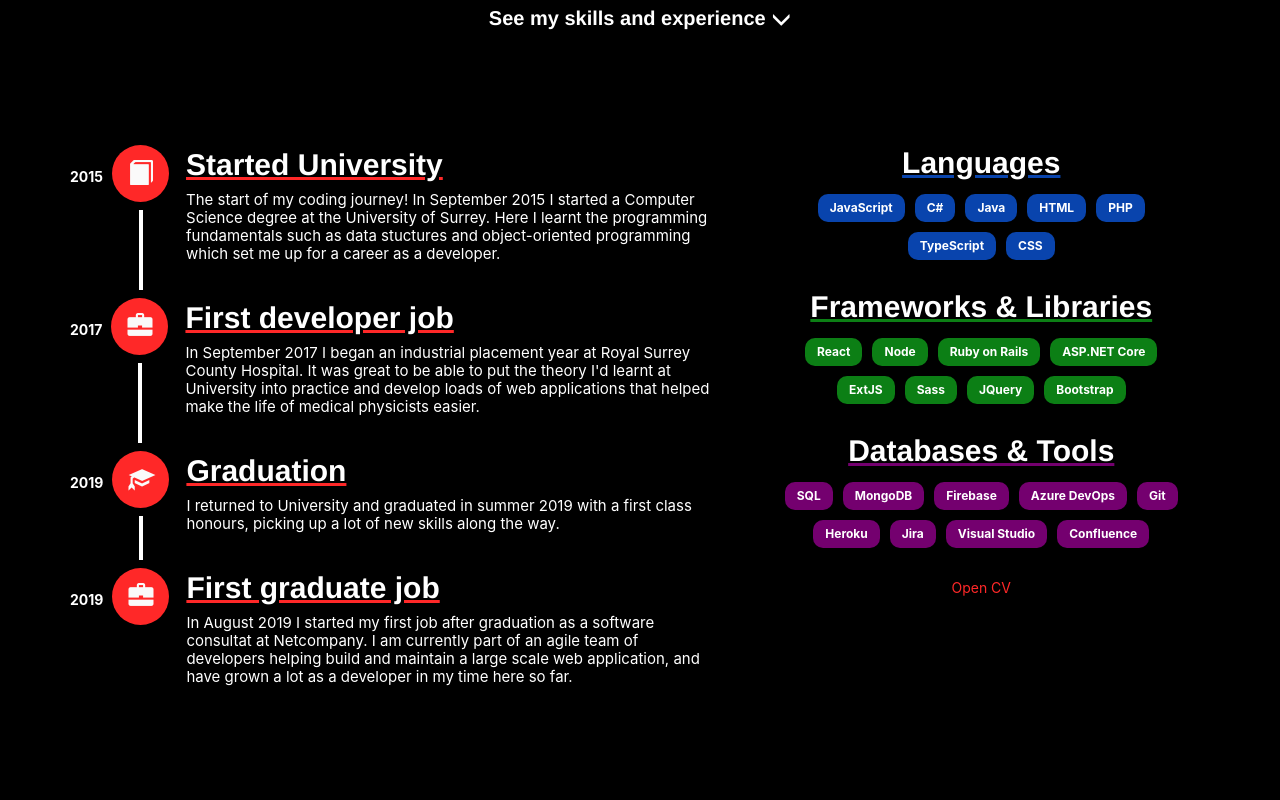
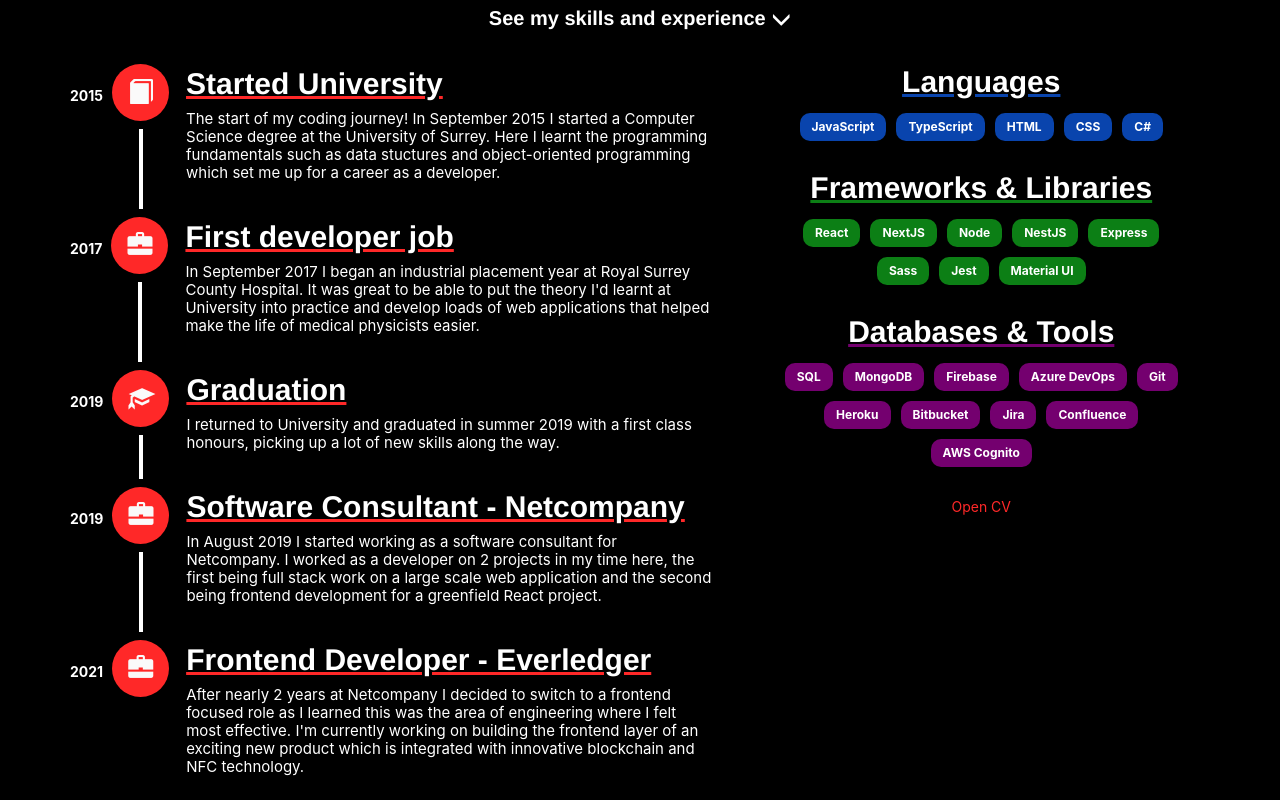
Before and after one commit to Berkan1/Berkan-Portfolio, a React (Create React App) app: page / in a window 1280 px wide. Shown: the part 760-1560 px from the top of the page. Built offline with nearby package versions, Linux system fonts and the light colour scheme; some icons are missing.

Commit message:
2021 updates

```diff
--- a/src/components/about-me.js
+++ b/src/components/about-me.js
@@ -6,11 +6,10 @@
       <Container>
         <img src={process.env.PUBLIC_URL + '/profile-pic.jpg'} alt='Berkan' className='profile'/>
         <article>
-          <p>Hi there! I'm <span>Berkan</span>, a <span>software developer</span> from London with over <span>2
+          <p>Hi there! I'm <span>Berkan</span>, a <span>frontend developer</span> from London with over <span>3
             years</span> of professional experience creating interactive web applications.
           </p><br/>
-          <p>My strengths are <span>full stack/front end development</span>, and I'm a big fan
-            of using tools like <span>React</span> to build software that can enrich the lives of others!
+          <p>I'm a big fan of using tools like <span>React</span> to build reliable, responsive and performant software that can make a positive social impact!
           </p>
         </article>
         <a href="#skills"><p className='link'>See my skills and experience <i className="glyphicon glyphicon-menu-down"></i></p></a>
--- a/src/components/experience.js
+++ b/src/components/experience.js
@@ -5,63 +5,32 @@
 function Experience() {
   return (
     <Timeline>
-      <TimelineItem>
-        <TimelineOppositeContent>
-          2015
-        </TimelineOppositeContent>
-        <TimelineSeparator>
-          <TimelineDot><i className="glyphicon glyphicon-book"></i></TimelineDot>
-          <TimelineConnector />
-        </TimelineSeparator>
-        <TimelineContent>
-          <Paper elevation={3}>
-            <h2>Started University</h2><p>The start of my coding journey! In September 2015 I started a Computer Science degree at the University of Surrey. Here I learnt the programming fundamentals such as data stuctures and object-oriented programming which set me up for a career as a developer.</p>
-          </Paper>
-        </TimelineContent>
-      </TimelineItem>
-      <TimelineItem>
-        <TimelineOppositeContent>
-          2017
-        </TimelineOppositeContent>
-        <TimelineSeparator>
-          <TimelineDot><i className="glyphicon glyphicon-briefcase"></i></TimelineDot>
-          <TimelineConnector />
-        </TimelineSeparator>
-        <TimelineContent>
-          <Paper elevation={3}>
-            <h2>First developer job</h2><p>In September 2017 I began an industrial placement year at Royal Surrey County Hospital. It was great to be able to put the theory I'd learnt at University into practice and develop loads of web applications that helped make the life of medical physicists easier.</p>
-          </Paper>
-        </TimelineContent>
-      </TimelineItem>
-      <TimelineItem>
-        <TimelineOppositeContent>
-          2019
-        </TimelineOppositeContent>
-        <TimelineSeparator>
-          <TimelineDot><i className="glyphicon glyphicon-education"></i></TimelineDot>
-          <TimelineConnector />
-        </TimelineSeparator>
-        <TimelineContent>
-          <Paper elevation={3}>
-            <h2>Graduation</h2><p>I returned to University and graduated in summer 2019 with a first class honours, picking up a lot of new skills along the way.</p>
-          </Paper>
-        </TimelineContent>
-      </TimelineItem>
-      <TimelineItem>
-        <TimelineOppositeContent>
-          2019
-        </TimelineOppositeContent>
-        <TimelineSeparator>
-          <TimelineDot><i className="glyphicon glyphicon-briefcase"></i></TimelineDot>
-        </TimelineSeparator>
-        <TimelineContent>
-          <Paper elevation={3}>
-            <h2>First graduate job</h2><p>In August 2019 I started my first job after graduation as a software consultat at Netcompany. I am currently part of an agile team of developers helping build and maintain a large scale web application, and have grown a lot as a developer in my time here so far.</p>
-           </Paper>
-        </TimelineContent>
-      </TimelineItem>
+      {TimelineObject("2015", "Started University", "The start of my coding journey! In September 2015 I started a Computer Science degree at the University of Surrey. Here I learnt the programming fundamentals such as data stuctures and object-oriented programming which set me up for a career as a developer.", "glyphicon glyphicon-book")}
+      {TimelineObject("2017", "First developer job", "In September 2017 I began an industrial placement year at Royal Surrey County Hospital. It was great to be able to put the theory I'd learnt at University into practice and develop loads of web applications that helped make the life of medical physicists easier.", "glyphicon glyphicon-briefcase")}
+      {TimelineObject('2019', 'Graduation', "I returned to University and graduated in summer 2019 with a first class honours, picking up a lot of new skills along the way.", "glyphicon glyphicon-education")}
+      {TimelineObject('2019', 'Software Consultant - Netcompany', 'In August 2019 I started working as a software consultant for Netcompany. I worked as a developer on 2 projects in my time here, the first being full stack work on a large scale web application and the second being frontend development for a greenfield React project.', 'glyphicon glyphicon-briefcase')}
+      {TimelineObject('2021', 'Frontend Developer - Everledger', "After nearly 2 years at Netcompany I decided to switch to a frontend focused role as I learned this was the area of engineering where I felt most effective. I'm currently working on building the frontend layer of an exciting new product which is integrated with innovative blockchain and NFC technology.", "glyphicon glyphicon-briefcase", true)}
     </Timeline>
   );
 }
 
+function TimelineObject(year, title, description, icon, final){
+  return (
+    <TimelineItem>
+      <TimelineOppositeContent>
+        {year}
+      </TimelineOppositeContent>
+      <TimelineSeparator>
+        <TimelineDot><i className={icon}></i></TimelineDot>
+        {!final && <TimelineConnector />}
+      </TimelineSeparator>
+      <TimelineContent>
+        <Paper elevation={3}>
+          <h2>{title}</h2><p>{description}</p>
+          </Paper>
+      </TimelineContent>
+    </TimelineItem>
+  );
+}
+
 export default Experience;
--- a/src/components/projects.js
+++ b/src/components/projects.js
@@ -21,7 +21,9 @@
             </section>
           </Col>
           <Col sm={6} md={6} lg={6}>
-            <img src={process.env.PUBLIC_URL + '/watchthis-pic.png'} alt='WatchThis website'/>
+            <a href='https://watch-this-project.herokuapp.com/' target='_blank' rel="noreferrer">
+              <img src={process.env.PUBLIC_URL + '/watchthis-pic.png'} alt='WatchThis website'/>
+            </a>
           </Col>
         </Row>
         <Row className='spaced-row'>
@@ -37,7 +39,9 @@
             </section>
           </Col>
           <Col sm={6} md={6} lg={6}>
-            <img src={process.env.PUBLIC_URL + '/cocktails-pic.png'} alt='Cocktails website'/>
+            <a href='https://berkan1.github.io/cocktails/#/' target='_blank' rel="noreferrer">
+              <img src={process.env.PUBLIC_URL + '/cocktails-pic.png'} alt='Cocktails website'/>
+            </a>
           </Col>
         </Row>
         <Row className='spaced-row'>
--- a/src/components/tools.js
+++ b/src/components/tools.js
@@ -8,23 +8,21 @@
       <div className='languages'>
         <h2>Languages</h2>
         <Badge>JavaScript</Badge>
+        <Badge>TypeScript</Badge>
+        <Badge>HTML</Badge>
+        <Badge>CSS</Badge>
         <Badge>C#</Badge>
-                <Badge>Java</Badge>
-                <Badge>HTML</Badge>
-                <Badge>PHP</Badge>
-                <Badge>TypeScript</Badge>
-                <Badge>CSS</Badge>
       </div>
       <div className='libraries'>
         <h2>Frameworks & Libraries</h2>
         <Badge>React</Badge>
+        <Badge>NextJS</Badge>
         <Badge>Node</Badge>
-                <Badge>Ruby on Rails</Badge>
-                <Badge>ASP.NET Core</Badge>
-                <Badge>ExtJS</Badge>
+        <Badge>NestJS</Badge>
+        <Badge>Express</Badge>
         <Badge>Sass</Badge>
-                <Badge>JQuery</Badge>
-                <Badge>Bootstrap</Badge>
+        <Badge>Jest</Badge>
+        <Badge>Material UI</Badge>
       </div>
       <div className='databases'>
         <h2>Databases & Tools</h2>
@@ -34,9 +32,10 @@
         <Badge>Azure DevOps</Badge>
         <Badge>Git</Badge>
         <Badge>Heroku</Badge>
+        <Badge>Bitbucket</Badge>
         <Badge>Jira</Badge>
-                <Badge>Visual Studio</Badge>
         <Badge>Confluence</Badge>
+        <Badge>AWS Cognito</Badge>
       </div>
       <a href='/CV_Berkan.pdf' target='_blank'>
         <AwesomeButton>
```
Also changed, not shown: 1 other file (tests, documents, lock files or other folders). Lines whose indentation alone changed are shown as unchanged.
